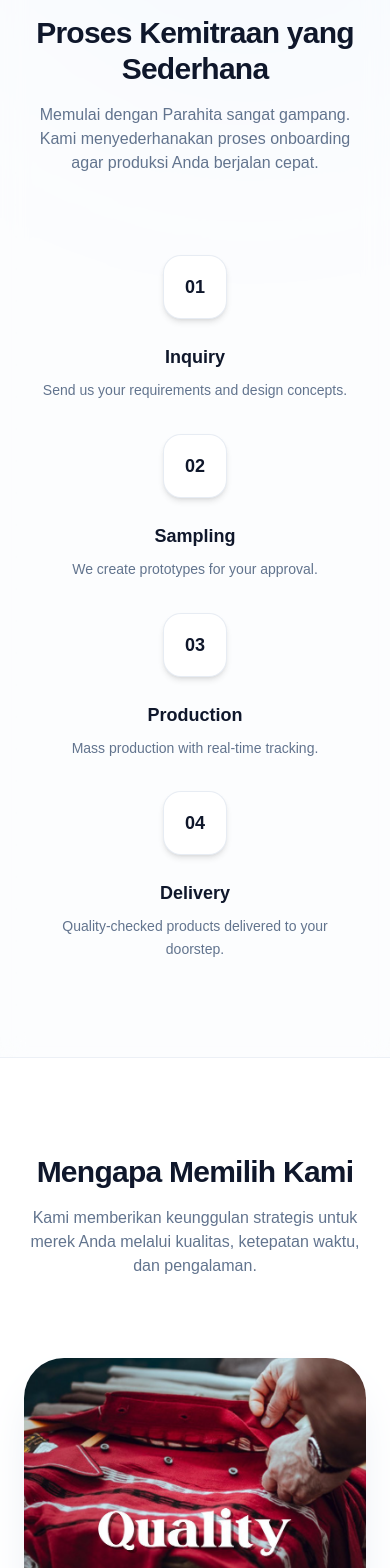
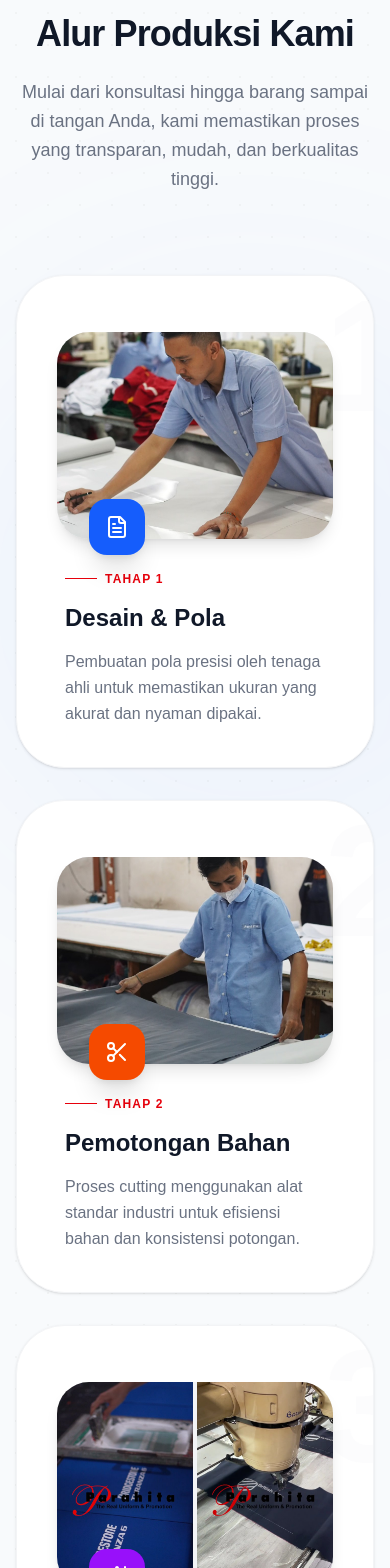
Before and after one commit to padji28-source/SeragamParahita, a React (Vite) app: page /partner in a window 390 px wide. Shown: the part 3363-4931 px from the top of the page. Built offline with nearby package versions, Linux system fonts and the light colour scheme.

Commit message:
Update PartnerPage.tsx

```diff
--- a/src/pages/PartnerPage.tsx
+++ b/src/pages/PartnerPage.tsx
@@ -24,6 +24,7 @@ import {
 import { Dialog, DialogContent } from "@/components/ui/dialog";
 import { MajorPartner } from "../types";
 import { useTranslation } from "react-i18next";
+import OrderFlow from "../components/OrderFlow";
 
 export default function PartnerPage() {
   const { t } = useTranslation();
@@ -43,31 +44,6 @@ export default function PartnerPage() {
       status: progress >= step.threshold ? "completed" : (progress + 20 > step.threshold ? "current" : "upcoming")
     }));
   };
-
-  const benefits = [
-    {
-      image: "/p3.png",
-      title: t('partner.benefits.quality.title'),
-      description: t('partner.benefits.quality.desc')
-    },
-    {
-      image: "/p2.png",
-      title: t('partner.benefits.fast.title'),
-      description: t('partner.benefits.fast.desc')
-    },
-    {
-      image: "/p1.png",
-      title: t('partner.benefits.scalable.title'),
-      description: t('partner.benefits.scalable.desc')
-    }
-  ];
-
-  const steps = [
-    { title: "Inquiry", desc: "Send us your requirements and design concepts." },
-    { title: "Sampling", desc: "We create prototypes for your approval." },
-    { title: "Production", desc: "Mass production with real-time tracking." },
-    { title: "Delivery", desc: "Quality-checked products delivered to your doorstep." }
-  ];
 
   return (
     <div className="relative min-h-screen bg-slate-50 text-slate-900 selection:bg-red-200 font-sans overflow-hidden">
@@ -253,116 +229,74 @@ export default function PartnerPage() {
         </div>
       </section>
 
-      {/* --- PARTNERSHIP PROCESS (STEPS) --- */}
-      <section className="py-24 border-y border-slate-200/60 bg-white/50 backdrop-blur-md relative z-10">
+      {/* --- ORDER FLOW SECTION (Moved from Home) --- */}
+      <OrderFlow />
+
+      {/* --- CTA SECTION --- */}
+      <section className="py-32 relative z-10 overflow-hidden">
         <div className="container mx-auto px-6 md:px-12 max-w-7xl">
-          <div className="text-center mb-20 space-y-4">
-            <div className="inline-flex items-center gap-2 px-4 py-2 rounded-full bg-slate-100 border border-slate-200 text-slate-600 text-xs font-bold tracking-widest uppercase">
-              <Zap className="w-3.5 h-3.5 text-red-500" />
-              {t('partner.howItWorks') || "Workflow"}
-            </div>
-            <h2 className="text-3xl md:text-5xl font-black text-slate-900 tracking-tight">{t('partner.simpleProcess') || "Our Seamless Integration"}</h2>
-            <p className="text-slate-500 max-w-2xl mx-auto text-base md:text-lg">{t('partner.simpleProcessDesc')}</p>
-          </div>
+          <motion.div
+            initial={{ opacity: 0, scale: 0.95 }}
+            whileInView={{ opacity: 1, scale: 1 }}
+            viewport={{ once: true }}
+            transition={{ duration: 0.8, ease: [0.16, 1, 0.3, 1] }}
+            className="group bg-[#020617] rounded-[4rem] p-12 md:p-24 relative overflow-hidden text-center text-white shadow-[0_50px_100px_-20px_rgba(0,0,0,0.5)] border border-slate-800"
+          >
+            {/* Cinematic Background Layer */}
+            <div className="absolute inset-0 z-0 pointer-events-none overflow-hidden">
+              <div className="absolute inset-0 bg-[radial-gradient(circle_at_50%_0%,rgba(220,38,38,0.15),transparent_70%)]" />
+              <div className="absolute inset-0 bg-[linear-gradient(to_right,#ffffff03_1px,transparent_1px),linear-gradient(to_bottom,#ffffff03_1px,transparent_1px)] bg-[size:40px_40px] [mask-image:radial-gradient(ellipse_60%_50%_at_50%_50%,#000_70%,transparent_100%)] opacity-30" />
 
-          <div className="grid grid-cols-1 md:grid-cols-2 lg:grid-cols-4 gap-8 max-w-6xl mx-auto relative">
-            {steps.map((step, index) => (
-              <div key={index} className="relative group flex flex-col items-center text-center">
-                {index < steps.length - 1 && (
-                  <div className="hidden lg:block absolute top-8 left-[60%] w-[80%] h-[1px] bg-gradient-to-r from-slate-200 to-transparent z-0" />
-                )}
-                <div className="relative z-10 w-16 h-16 rounded-2xl bg-white border border-slate-200/80 shadow-md flex items-center justify-center text-lg font-black text-slate-900 mb-6 group-hover:bg-red-600 group-hover:text-white group-hover:border-red-600 transition-all duration-300 group-hover:-translate-y-1">
-                  0{index + 1}
-                </div>
-                <h3 className="text-lg font-bold text-slate-900 mb-2 group-hover:text-red-600 transition-colors">{step.title}</h3>
-                <p className="text-slate-500 text-sm leading-relaxed max-w-xs">{step.desc}</p>
-              </div>
-            ))}
-          </div>
-        </div>
-      </section>
+              {/* Dynamic Glows */}
+              <div className="absolute -top-24 -right-24 w-[600px] h-[600px] bg-red-600/10 blur-[120px] rounded-full mix-blend-screen" />
+              <div className="absolute -bottom-24 -left-24 w-[600px] h-[600px] bg-blue-600/10 blur-[120px] rounded-full mix-blend-screen" />
 
-      {/* --- WHY CHOOSE US SECTION --- */}
-      <section className="py-24 relative z-10 bg-white">
-        <div className="container mx-auto px-6 md:px-12 max-w-7xl">
-          <div className="text-center mb-20 space-y-4">
-            <h2 className="text-3xl md:text-5xl font-black text-slate-900 tracking-tight">{t('partner.whyPartner') || "Why Choose Us"}</h2>
-            <p className="text-slate-500 max-w-2xl mx-auto text-base md:text-lg">{t('partner.whyPartnerDesc')}</p>
-          </div>
-
-          <div className="grid grid-cols-1 md:grid-cols-3 gap-10 lg:gap-16">
-            {benefits.map((benefit, index) => (
-              <motion.div
-                key={index}
-                initial={{ opacity: 0, y: 30 }}
-                whileInView={{ opacity: 1, y: 0 }}
-                transition={{ delay: index * 0.1, duration: 0.5 }}
-                viewport={{ once: true }}
-                className="flex flex-col items-center text-center group"
-              >
-                <div className="relative w-full aspect-square mb-8 rounded-[2.5rem] overflow-hidden shadow-2xl shadow-slate-200 group-hover:shadow-red-200/50 transition-all duration-500">
-                  <img
-                    src={benefit.image}
-                    alt={benefit.title}
-                    className="w-full h-full object-cover transition-transform duration-700 group-hover:scale-110"
-                    loading="lazy"
-                    decoding="async"
-                  />
-                  <div className="absolute inset-0 bg-gradient-to-t from-slate-900/40 via-transparent to-transparent opacity-0 group-hover:opacity-100 transition-opacity duration-500" />
-                </div>
-                <h3 className="text-2xl font-black text-slate-900 mb-4 group-hover:text-red-600 transition-colors uppercase tracking-tight">{benefit.title}</h3>
-                <p className="text-slate-500 leading-relaxed text-base font-medium">{benefit.description}</p>
-              </motion.div>
-            ))}
-          </div>
-        </div>
-      </section>
-
-      {/* --- CTA SECTION (Replacing removed testimonials context if needed or just ending here) --- */}
-      <section className="py-24 relative z-10 overflow-hidden">
-        <div className="container mx-auto px-6 md:px-12 max-w-7xl">
-          <div className="bg-[#020617] rounded-[3rem] p-12 md:p-20 relative overflow-hidden text-center text-white shadow-2xl shadow-slate-950/50 border border-slate-900">
-            {/* Cinematic Background Effects - Same as Footer */}
-            <div className="absolute inset-0 z-0 pointer-events-none overflow-hidden">
-              {/* Background Image Texture */}
+              {/* Image Texture as background */}
               <img
                 src="/Parahitaprimasentosa.png"
-                alt="Background Texture"
-                className="absolute inset-0 w-full h-full object-cover opacity-[0.05] grayscale"
-                loading="lazy"
-                decoding="async"
+                alt="Texture"
+                className="absolute inset-0 w-full h-full object-cover opacity-[0.03] grayscale pointer-events-none"
               />
-
-              {/* Subtle grid */}
-              <div className="absolute inset-0 bg-[linear-gradient(to_right,#ffffff03_1px,transparent_1px),linear-gradient(to_bottom,#ffffff03_1px,transparent_1px)] bg-[size:40px_40px] [mask-image:radial-gradient(ellipse_60%_50%_at_50%_50%,#000_70%,transparent_100%)]" />
-
-              {/* Glow Effects */}
-              <div className="absolute top-0 right-0 w-96 h-96 bg-red-600/10 blur-[100px] rounded-full translate-x-1/3 -translate-y-1/3 mix-blend-screen" />
-              <div className="absolute bottom-0 left-0 w-96 h-96 bg-blue-900/10 blur-[100px] rounded-full -translate-x-1/3 translate-y-1/3 mix-blend-screen" />
             </div>
 
-            <div className="relative z-10 space-y-8 max-w-3xl mx-auto">
-              <h2 className="text-4xl md:text-6xl font-black tracking-tight">
-                {t('partner.readyToScale')}{" "}
-                <span className="text-red-500/80 underline decoration-red-500/30 underline-offset-8 decoration-4">
-                  {t('partner.yourProduction')}
-                </span>
-              </h2>
-              <p className="text-slate-400 text-lg md:text-xl font-medium">{t('partner.joinNetwork')}</p>
-              <div className="flex flex-col sm:flex-row gap-4 justify-center items-center">
+            <div className="relative z-10 space-y-10 max-w-4xl mx-auto">
+              <div className="space-y-4">
+                <motion.div
+                  initial={{ opacity: 0, y: 10 }}
+                  whileInView={{ opacity: 1, y: 0 }}
+                  transition={{ delay: 0.2 }}
+                  className="inline-block px-6 py-2 rounded-full bg-red-600/10 border border-red-600/20 text-red-500 text-sm font-black uppercase tracking-[0.3em]"
+                >
+                  {t('partner.getStarted') || "Partner with us"}
+                </motion.div>
+                <h2 className="text-5xl md:text-7xl font-black tracking-tighter leading-none">
+                  {t('partner.readyToScale')}{" "}
+                  <br />
+                  <span className="text-transparent bg-clip-text bg-gradient-to-r from-red-500 via-red-400 to-rose-500">
+                    {t('partner.yourProduction')}
+                  </span>
+                </h2>
+              </div>
+
+              <p className="text-slate-400 text-xl md:text-2xl font-medium max-w-2xl mx-auto leading-relaxed">
+                {t('partner.joinNetwork')}
+              </p>
+
+              <div className="flex flex-col sm:flex-row gap-6 justify-center items-center pt-8">
                 <motion.a
                   href="https://wa.me/6282125478346"
                   target="_blank"
                   rel="noopener noreferrer"
-                  whileHover={{ scale: 1.02, y: -2 }}
+                  whileHover={{ scale: 1.05, y: -4, boxShadow: "0 20px 40px -10px rgba(220, 38, 38, 0.4)" }}
                   whileTap={{ scale: 0.98 }}
-                  className="px-10 py-5 bg-red-600 text-white rounded-2xl font-black uppercase tracking-widest text-sm hover:bg-red-700 shadow-xl shadow-red-600/20 transition-all"
+                  className="group/btn px-12 py-6 bg-red-600 text-white rounded-[2rem] font-black uppercase tracking-[0.2em] text-sm flex items-center gap-3 transition-all duration-300 shadow-xl shadow-red-600/20"
                 >
                   {t('partner.becomePartner')}
+                  <ArrowRight className="w-5 h-5 transition-transform group-hover/btn:translate-x-2" />
                 </motion.a>
               </div>
             </div>
-          </div>
+          </motion.div>
         </div>
       </section>
 
```
